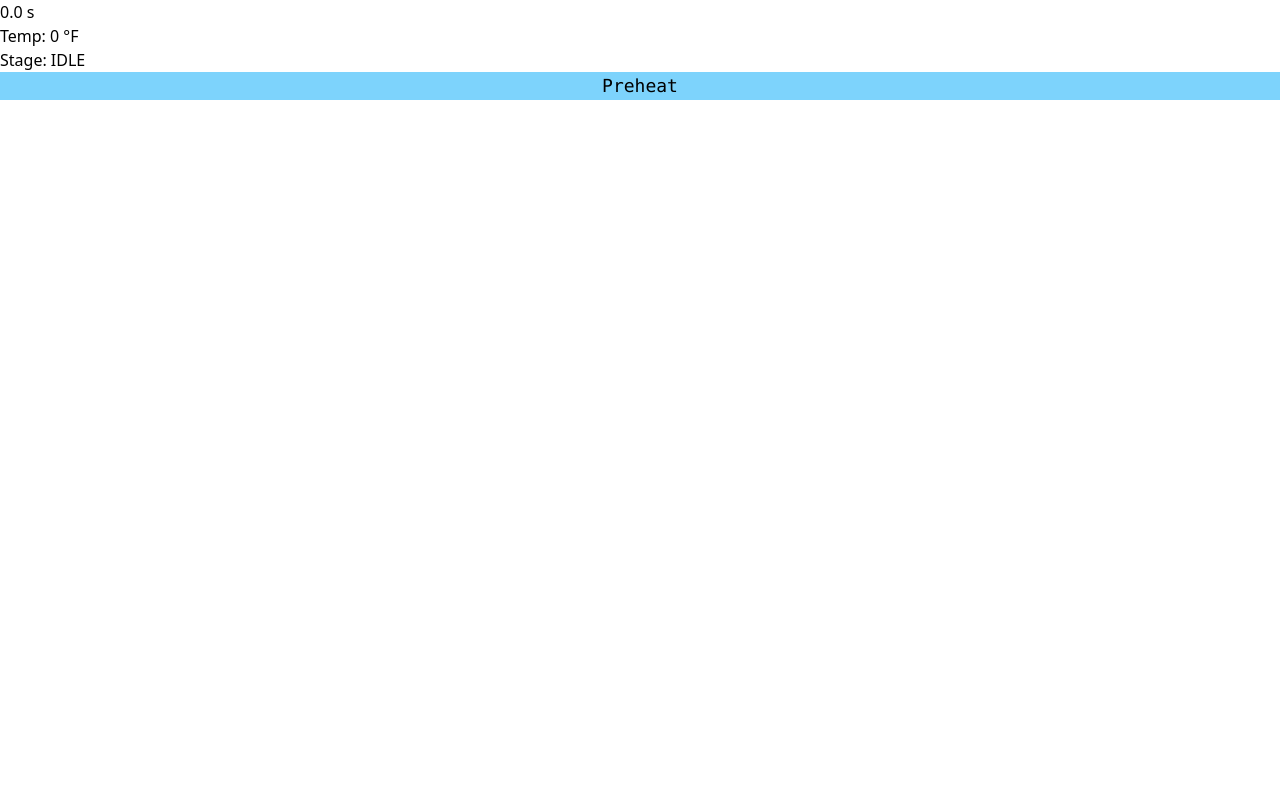
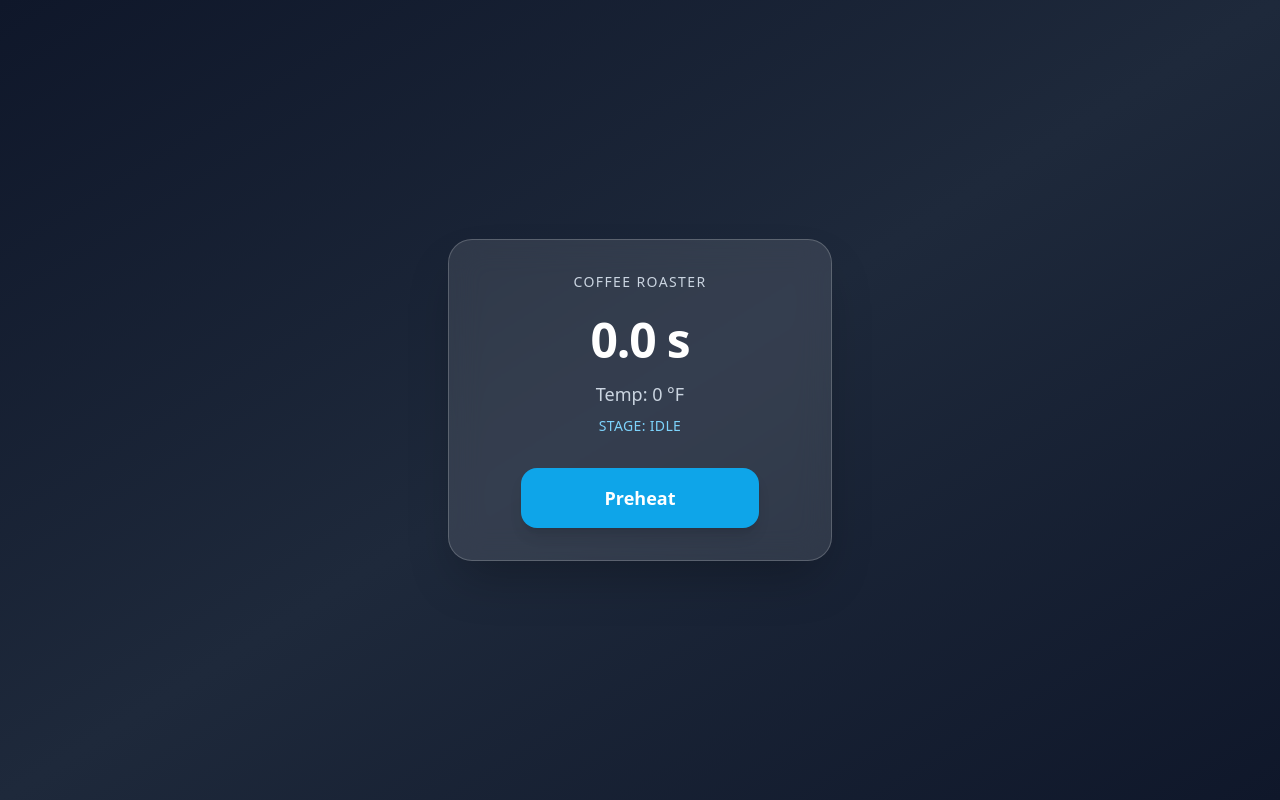
Before and after one commit to blairpaul8/coffee_roaster, a Flask app: page / in a window 1280 px wide. Run offline with Flask 3, Linux system fonts and the light colour scheme; some libraries are stand-ins or nearby versions.

Commit message:
restyled page

```diff
--- a/roast_web_app/templates/index.html
+++ b/roast_web_app/templates/index.html
@@ -6,13 +6,64 @@
     <script src="https://cdn.tailwindcss.com"></script>
 </head>
 
-<body>
-    <div class="flex flex-col justify-center">
-        <h1 id="timer">0.0 s</h1>
-        <h2 id="temp">Temp: -- °F</h2>
-        <h3 id="stage">Stage: Idle</h3>
+<body class="min-h-screen
+             bg-gradient-to-br from-slate-900 via-slate-800 to-slate-900
+             flex items-center justify-center
+             p-6">
 
-        <button id="mainBtn" class="bg-sky-300 text-black font-mono text-lg" onclick="handleButton()">Preheat</button>
+    <!-- Card Container -->
+    <div class="w-full max-w-sm
+                bg-white/10 backdrop-blur-lg
+                rounded-3xl
+                shadow-2xl
+                border border-white/20
+                p-8
+                text-center
+                text-white">
+
+        <!-- Title -->
+        <h1 class="text-sm uppercase tracking-widest text-slate-300 mb-6">
+            Coffee Roaster
+        </h1>
+
+        <!-- Timer (Hero Element) -->
+        <div id="timer"
+             class="text-5xl font-bold tracking-tight mb-4">
+            0.0 s
+        </div>
+
+        <!-- Temperature -->
+        <div id="temp"
+             class="text-lg text-slate-300 mb-2">
+            Temp: -- °F
+        </div>
+
+        <!-- Stage -->
+        <div id="stage"
+             class="text-sm uppercase tracking-wide text-sky-300 mb-8">
+            Stage: Idle
+        </div>
+
+        <!-- Button -->
+        <button
+            id="mainBtn"
+            onclick="handleButton()"
+            class="w-3/4
+                   mx-auto
+                   bg-sky-500 hover:bg-sky-600 active:bg-sky-700
+                   text-white
+                   font-semibold
+                   text-lg
+                   py-4
+                   rounded-2xl
+                   shadow-lg
+                   transition-all
+                   duration-200
+                   transform
+                   active:scale-95">
+            Preheat
+        </button>
+
     </div>
 
 <script src="/static/script.js"></script>
```
